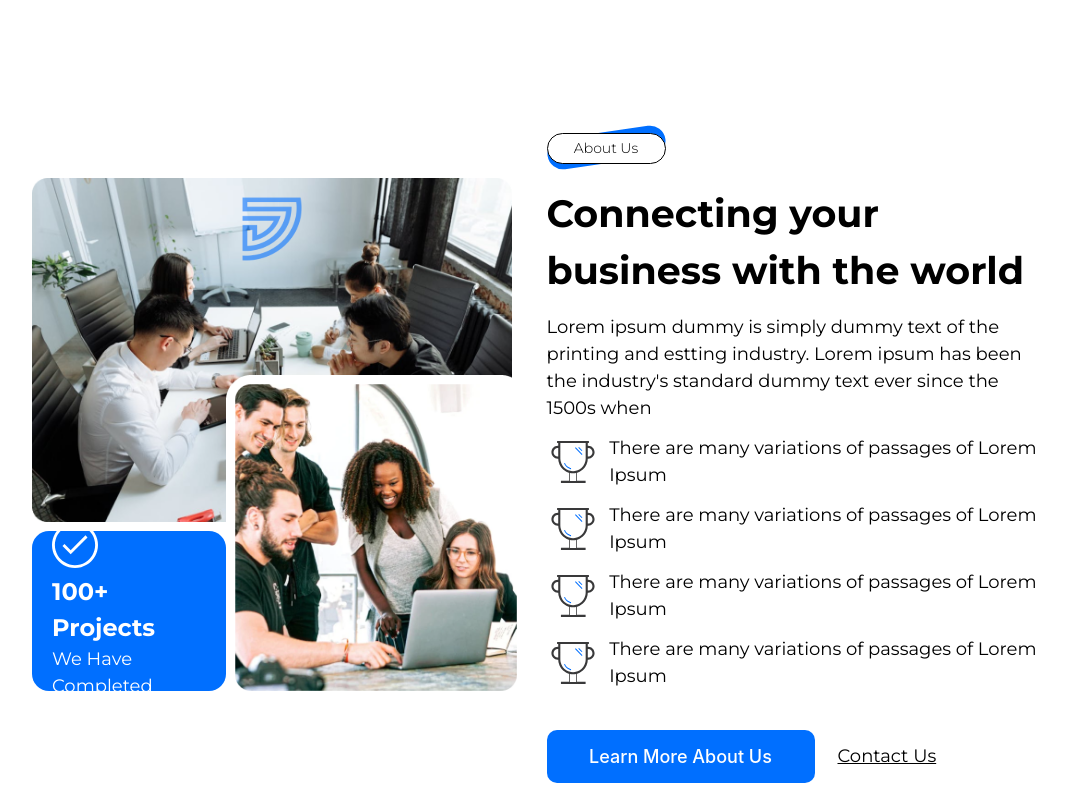
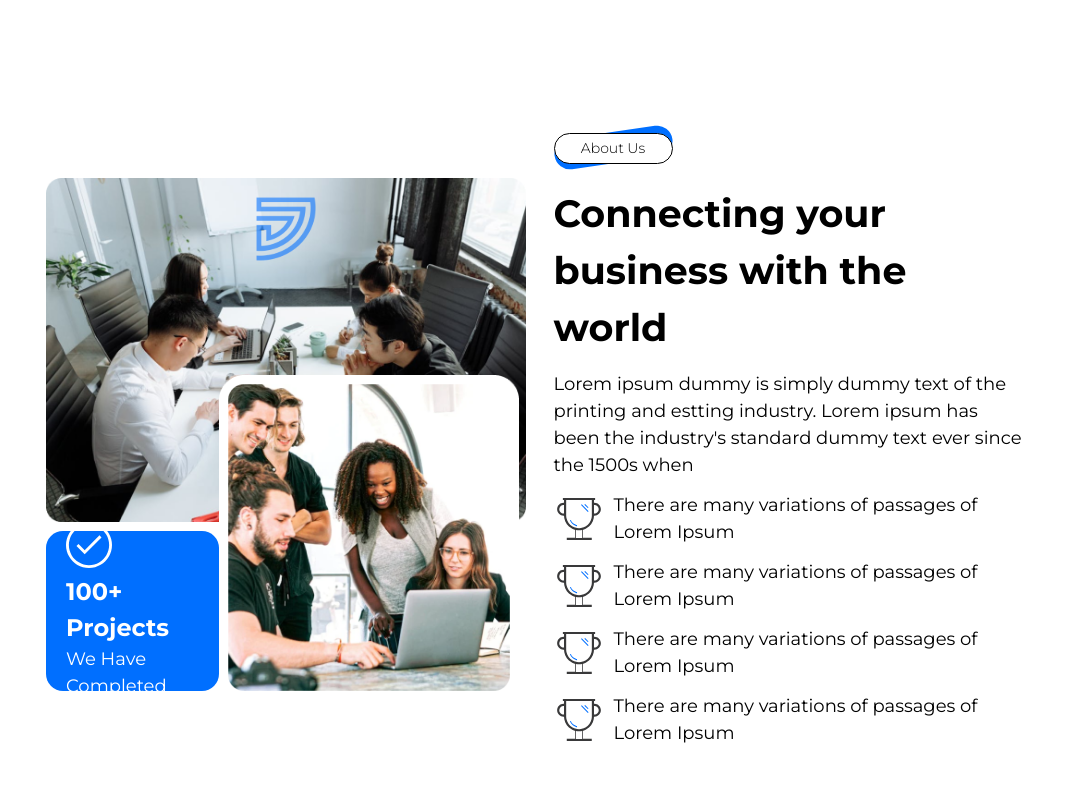
Before and after one commit to mudassir7732/Jataq-Technologies, a React (Create React App) app: page / in a window 1280 px wide. Shown: the part 1478-2263 px from the top of the page, without its empty margins (104-1170 px from the left). Built offline with nearby package versions, Linux system fonts and the light colour scheme.

Commit message:
Updated code

```diff
--- a/src/sections/about-us/styles.ts
+++ b/src/sections/about-us/styles.ts
@@ -2,7 +2,7 @@ const styles={
     container:"flex flex-col lg:flex-row lg:justify-between xl:justify-evenly sm:py-[70px] md:py-[95px] px-[30px] sm:px-[60px] md:px-[82px] lg:px-[95px] xl:px-[115px] w-full",
     section_title_wrapper:"w-fit block lg:hidden mt-20",
     section_title:"flex items-center justify-center text-black border-[1px] text-[14px] font-[300] font-[Montserrat] border-black absolute z-50 w-[119px] h-[31px] mt-2 rounded-full bg-white",
-    first_section:"flex flex-col items-start w-fit xl:max-w-[47%] pt-[85px]",
+    first_section:"flex flex-col items-start w-fit xl:max-w-[45%] pt-[85px]",
     image_wrapper:"flex flex-col items-center absolute",
     first_image:"z-0 w-[280px] sm:w-[340px] md:w-[380px] lg:w-[400px] xl:w-[480px]",
     second_image:"mt-[19px] absolute z-10 w-[35px] sm:w-[38px] md:w-[45px] lg:w-[53px] xl:w-[60px]",
@@ -12,15 +12,15 @@ const styles={
     first_text:"text-[15px] sm:text-[18px] md:text-[24px] w-full font-[700] font-[Montserrat] text-white mt-[6px]",
     second_text:"text-[12px] sm:text-[14px] md:text-[18px] font-[400] font-[Montserrat] text-white",
     last_image:"w-[150px] sm:w-[230px] md:w-[220px] xl:w-[300px]",
-    second_section:"flex flex-col w-full lg:w-[47%] max-w-[640px] pt-8",
+    second_section:"flex flex-col w-full lg:w-[45%] max-w-[640px] pt-8",
     heading:"text-[26px] sm:text-[28px] md:text-[30px] lg:text-[35px] xl:text-[38px] font-[700] text-black font-[Montserrat] pt-[20px] md:pt-[30px] lg:pt-[60px]",
     paragraph:"text-[17px] xl:text-[18px] font-[400] font-[Montserrat] text-black mt-[15px]",
-    bullets:"flex flex-col lg:w-[500px]",
+    bullets:"flex flex-col lg:max-w-[500px]",
     bullet:"flex flex-row items-center mt-[13px] gap-x-[10px]",
     bullet_icon:"h-[25px] w-[30px] sm:h-[33px] sm:w-[40px] xl:h-[50px] xl:w-[59px]",
     bullet_text:"text-[17px] xl:text-[18px] font-[400] font-[Montserrat]",
     buttons_wrapper:"flex flex-row items-center gap-x-[15px] sm:gap-x-[19px] lg:gap-x-[23px] h-[53px] mt-[20px] sm:mt-[30px] lg:mt-[40px]",
-    first_button:"bg-[#006fff] outline-none text-white rounded-[10px] w-[190px] sm:w-[220px] lg:w-[268px] h-[40px] sm:h-[45px] lg:h-[53px] text-[17px] lg:text-[18px] font-[400] lg:font-[500]",
+    first_button:"bg-[#006fff] outline-none text-white rounded-[10px] w-[190px] sm:w-[220px] lg:min-w-[240px] xl:min-w-[268px] h-[40px] sm:h-[45px] lg:h-[53px] text-[17px] lg:text-[18px] font-[400] lg:font-[500]",
     second_button:"cursor-pointer underline text-[16px] md:text-[17px] xl:text-[18px] font-[400] font-[Montserrat]"
 }
 export default styles;
--- a/src/sections/services/styles.ts
+++ b/src/sections/services/styles.ts
@@ -1,5 +1,5 @@
 const styles = {
-    container: "background-container flex flex-col lg:flex-row bg-no-repeat bg-cover bg-center items-start justify-evenly lg:justify-between xl:justify-evenly py-[30px] sm:py-[70px] md:py-[95px] px-[30px] sm:px-[60px] md:px-[82px] lg:px-[95px] bg-[#0a0b0f] xl:px-[115px] w-full",
+    container: "background-container flex flex-col lg:flex-row bg-no-repeat bg-cover bg-center items-start justify-between xl:justify-evenly py-[30px] sm:py-[70px] md:py-[95px] px-[30px] sm:px-[60px] md:px-[82px] lg:px-[95px] bg-[#0a0b0f] xl:px-[115px] w-full",
     first_section: "flex flex-col items-start w-fit xl:max-w-[47%]",
     heading: "text-white text-[26px] sm:text-[28px] md:text-[30px] lg:text-[35px] xl:text-[38px] font-[700] font-[Montserrat] mt-[60px]",
     text: "w-full justify-center flex-wrap text-[14px] sm:text-[15px] md:text-[16px] lg:text-[17px] xl:text-[18px] text-white mt-[26px] font-[400] font-[Montserrat] max-w-[85%]",
```
